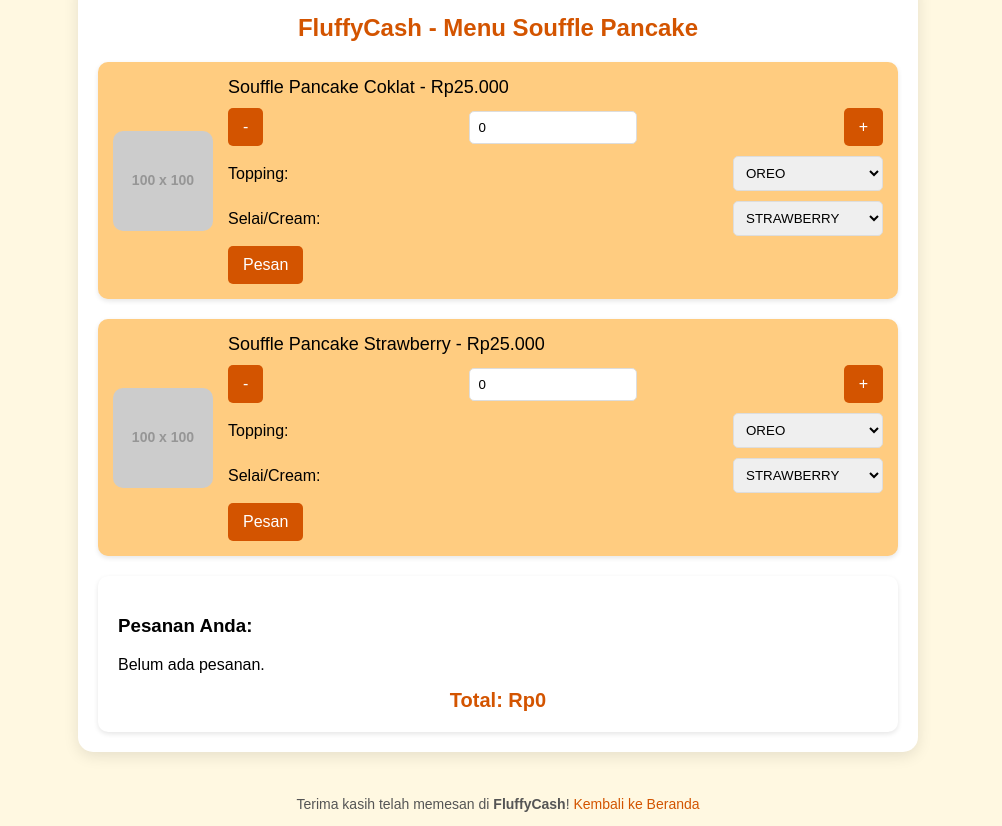
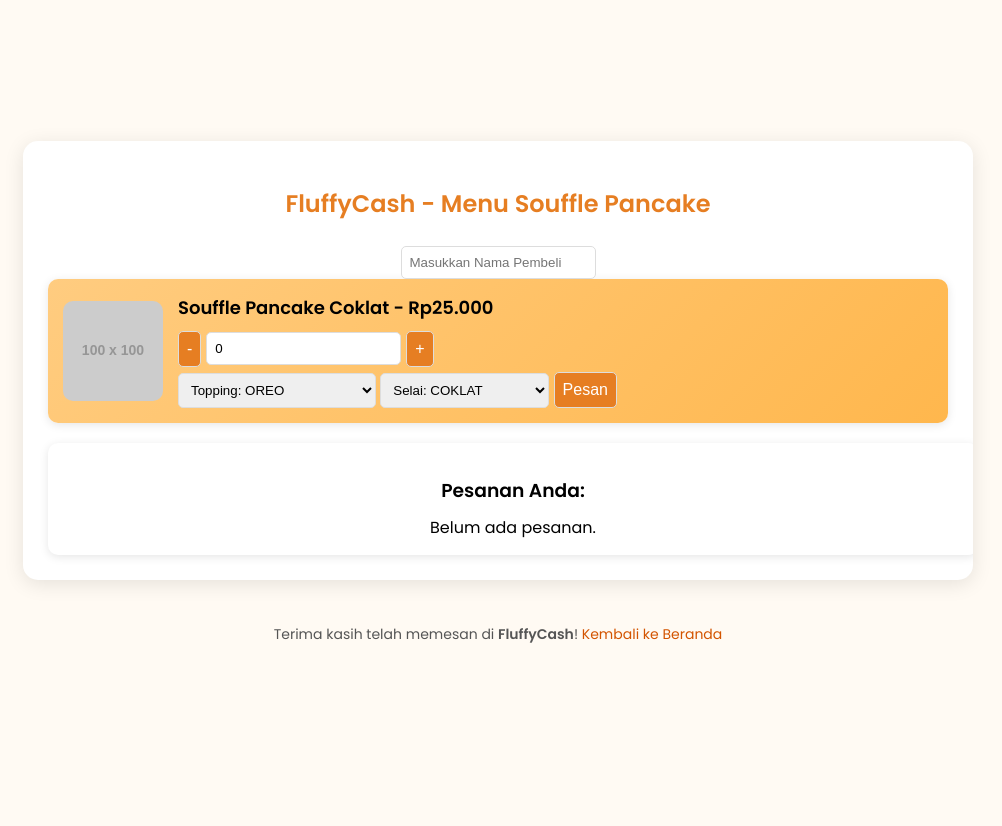
Before and after one commit to MasAmi28/Fluffycash, a plain HTML site: page index.html in a window 1280 px wide. Shown: the whole page, without its empty margins (142-1144 px from the left). After the commit the page ends 800 px from the top, so only its background shows below. Drawn offline with Linux system fonts and the light colour scheme; placeholder pictures from the web are drawn by us.

Commit message:
Update index.html

```diff
--- a/index.html
+++ b/index.html
@@ -3,49 +3,52 @@
 <head>
     <meta charset="UTF-8">
     <meta name="viewport" content="width=device-width, initial-scale=1.0">
-    <title>FluffyCash</title>
+    <title>FluffyCash - Souffle Pancakes</title>
+    <link href="https://fonts.googleapis.com/css2?family=Poppins:wght@300;400;600&display=swap" rel="stylesheet">
     <style>
         body {
-            font-family: 'Arial', sans-serif;
-            background-color: #fff8e1;
+            font-family: 'Poppins', sans-serif;
+            background-color: #fffaf3;
             margin: 0;
             padding: 0;
             display: flex;
             justify-content: center;
             align-items: center;
-            height: 100vh;
             flex-direction: column;
+            min-height: 100vh;
         }
 
         .container {
-            max-width: 800px;
+            max-width: 900px;
             width: 100%;
             background: #ffffff;
             border-radius: 15px;
-            box-shadow: 0px 4px 15px rgba(0, 0, 0, 0.1);
-            padding: 20px;
+            box-shadow: 0px 4px 20px rgba(0, 0, 0, 0.1);
+            padding: 25px;
+            overflow: hidden;
+            text-align: center;
         }
 
         h2 {
-            color: #d35400;
-            text-align: center;
-            margin-bottom: 20px;
+            color: #e67e22;
+            font-weight: 600;
         }
 
         .menu-item {
             display: flex;
             flex-wrap: wrap;
             align-items: center;
-            background: #ffcc80;
+            background: linear-gradient(135deg, #ffcc80, #ffb74d);
             margin-bottom: 20px;
             padding: 15px;
             border-radius: 10px;
-            box-shadow: 0px 2px 5px rgba(0, 0, 0, 0.1);
-            transition: background 0.3s ease;
+            box-shadow: 0px 2px 10px rgba(0, 0, 0, 0.1);
+            transition: transform 0.3s ease, box-shadow 0.3s ease;
         }
 
         .menu-item:hover {
-            background: #f39c12;
+            transform: scale(1.05);
+            box-shadow: 0px 4px 15px rgba(0, 0, 0, 0.2);
         }
 
         .menu-item img {
@@ -64,26 +67,37 @@
             display: block;
             margin-bottom: 5px;
             font-size: 18px;
+            font-weight: bold;
         }
 
-        .menu-item .quantity,
-        .menu-item .topping,
-        .menu-item .cream {
-            margin: 10px 0;
-            display: flex;
-            align-items: center;
-            justify-content: space-between;
-        }
-
-        select, input {
+        .menu-item select, input, .menu-item button {
             padding: 8px;
             border-radius: 5px;
             border: 1px solid #ddd;
-            width: 150px;
+            margin-top: 5px;
+        }
+
+        .menu-item .quantity-controls {
+            display: flex;
+            align-items: center;
+            gap: 5px;
+        }
+
+        .quantity-btn {
+            background: #e67e22;
+            color: white;
+            border: none;
+            padding: 5px 10px;
+            cursor: pointer;
+            font-size: 16px;
+        }
+
+        .quantity-btn:hover {
+            background: #d35400;
         }
 
         .order-btn {
-            background-color: #d35400;
+            background: #e67e22;
             color: white;
             padding: 10px 15px;
             border-radius: 5px;
@@ -94,15 +108,21 @@
         }
 
         .order-btn:hover {
-            background-color: #e67e22;
+            background: #d35400;
         }
 
         .order-summary {
+            background: white;
+            padding: 15px;
+            border-radius: 10px;
+            box-shadow: 0px 2px 10px rgba(0, 0, 0, 0.1);
+            width: 100%;
+            max-width: 900px;
             margin-top: 20px;
-            background-color: #fff;
-            padding: 20px;
-            border-radius: 10px;
-            box-shadow: 0px 2px 5px rgba(0, 0, 0, 0.1);
+        }
+
+        .order-summary h3 {
+            margin-bottom: 10px;
         }
 
         .order-summary ul {
@@ -112,16 +132,31 @@
         }
 
         .order-summary li {
+            font-size: 16px;
+            display: flex;
+            justify-content: space-between;
+            align-items: center;
             margin-bottom: 10px;
-            font-size: 16px;
+        }
+
+        .cancel-btn {
+            background: #e74c3c;
+            color: white;
+            padding: 5px 10px;
+            border-radius: 5px;
+            border: none;
+            cursor: pointer;
+        }
+
+        .cancel-btn:hover {
+            background: #c0392b;
         }
 
         .total-price {
             font-weight: bold;
-            font-size: 20px;
+            font-size: 22px;
+            color: #e67e22;
             margin-top: 15px;
-            text-align: center;
-            color: #d35400;
         }
 
         .footer {
@@ -134,186 +169,123 @@
             color: #d35400;
             text-decoration: none;
         }
-
-        .cancel-btn {
-            background-color: #e74c3c;
-            color: white;
-            padding: 5px 10px;
-            border-radius: 5px;
-            border: none;
-            cursor: pointer;
-        }
-
-        .cancel-btn:hover {
-            background-color: #c0392b;
-        }
     </style>
-    <script>
-        let orders = [];
-        let totalPrice = 0;
-        const pricePerItem = 25000;
-
-        function pesanItem(item, quantity, topping, cream) {
-            if (quantity > 0) {
-                let orderPrice = pricePerItem * quantity;
-                let order = {
-                    item: `${quantity} pcs ${item} - Topping: ${topping}, Selai: ${cream}`,
-                    price: orderPrice,
-                    id: new Date().getTime()
-                };
-                orders.push(order);
-                totalPrice += orderPrice;
-                updateOrderSummary();
-            } else {
-                alert("Jumlah pesanan harus lebih dari 0.");
-            }
-        }
-
-        function updateQuantity(item, operation) {
-            let qtyElement = document.getElementById(item + "-quantity");
-            let qty = parseInt(qtyElement.value);
-            if (operation === "increase") {
-                qty++;
-            } else if (operation === "decrease" && qty > 0) {
-                qty--;
-            }
-            qtyElement.value = qty;
-        }
-
-        function updateOrderSummary() {
-            let orderList = document.getElementById("order-list");
-            orderList.innerHTML = "";
-            if (orders.length > 0) {
-                orders.forEach(order => {
-                    let li = document.createElement("li");
-                    li.textContent = order.item;
-                    let cancelBtn = document.createElement("button");
-                    cancelBtn.textContent = "Batal";
-                    cancelBtn.className = "cancel-btn";
-                    cancelBtn.onclick = function () { cancelOrder(order.id); };
-                    li.appendChild(cancelBtn);
-                    orderList.appendChild(li);
-                });
-                let totalPriceElement = document.getElementById("total-price");
-                totalPriceElement.textContent = `Total: Rp${totalPrice.toLocaleString()}`;
-                document.getElementById("clear-orders-btn").style.display = "inline-block";
-            } else {
-                let li = document.createElement("li");
-                li.textContent = "Belum ada pesanan.";
-                orderList.appendChild(li);
-                let totalPriceElement = document.getElementById("total-price");
-                totalPriceElement.textContent = "Total: Rp0";
-                document.getElementById("clear-orders-btn").style.display = "none";
-            }
-        }
-
-        function cancelOrder(orderId) {
-            orders = orders.filter(order => order.id !== orderId);
-            totalPrice = orders.reduce((total, order) => total + order.price, 0);
-            updateOrderSummary();
-        }
-
-        function clearOrders() {
-            orders = [];
-            totalPrice = 0;
-            updateOrderSummary();
-        }
-    </script>
 </head>
 <body>
     <div class="container">
         <h2>FluffyCash - Menu Souffle Pancake</h2>
 
+        <input type="text" id="buyer-name" placeholder="Masukkan Nama Pembeli">
+
         <div class="menu-item">
             <img src="https://via.placeholder.com/100" alt="Souffle Pancake Coklat">
             <div class="details">
                 <span>Souffle Pancake Coklat - Rp25.000</span>
-                <div class="quantity">
-                    <button class="order-btn" onclick="updateQuantity('chocolate', 'decrease')">-</button>
-                    <input id="chocolate-quantity" type="number" value="0" readonly />
-                    <button class="order-btn" onclick="updateQuantity('chocolate', 'increase')">+</button>
+                <div class="quantity-controls">
+                    <button class="quantity-btn" onclick="adjustQuantity(this, -1)">-</button>
+                    <input type="number" min="0" value="0">
+                    <button class="quantity-btn" onclick="adjustQuantity(this, 1)">+</button>
                 </div>
-                <div class="topping">
-                    <label for="chocolate-topping">Topping:</label>
-                    <select id="chocolate-topping">
-                        <option value="OREO">OREO</option>
-                        <option value="CHOCO CHIPS">CHOCO CHIPS</option>
-                        <option value="RAINBOW CHIP">RAINBOW CHIP</option>
-                        <option value="MARSHMELLOW">MARSHMELLOW</option>
-                        <option value="CARAMEL">CARAMEL</option>
-                        <option value="KAJU">KAJU</option>
-                        <option value="KACANG ALMOND">KACANG ALMOND</option>
-                        <option value="MILO">MILO</option>
-                    </select>
-                </div>
-                <div class="cream">
-                    <label for="chocolate-cream">Selai/Cream:</label>
-                    <select id="chocolate-cream">
-                        <option value="STRAWBERRY">STRAWBERRY</option>
-                        <option value="CAPUCINO">CAPUCINO</option>
-                        <option value="COKLAT">COKLAT</option>
-                        <option value="CHOCO CRUNCHY">CHOCO CRUNCHY</option>
-                        <option value="GREENTEA">GREENTEA</option>
-                        <option value="TARO">TARO</option>
-                        <option value="TIRAMISU">TIRAMISU</option>
-                        <option value="CHEESE">CHEESE</option>
-                    </select>
-                </div>
-                <button class="order-btn" onclick="pesanItem('Souffle Pancake Coklat', document.getElementById('chocolate-quantity').value, document.getElementById('chocolate-topping').value, document.getElementById('chocolate-cream').value)">Pesan</button>
-            </div>
-        </div>
-
-        <div class="menu-item">
-            <img src="https://via.placeholder.com/100" alt="Souffle Pancake Strawberry">
-            <div class="details">
-                <span>Souffle Pancake Strawberry - Rp25.000</span>
-                <div class="quantity">
-                    <button class="order-btn" onclick="updateQuantity('strawberry', 'decrease')">-</button>
-                    <input id="strawberry-quantity" type="number" value="0" readonly />
-                    <button class="order-btn" onclick="updateQuantity('strawberry', 'increase')">+</button>
-                </div>
-                <div class="topping">
-                    <label for="strawberry-topping">Topping:</label>
-                    <select id="strawberry-topping">
-                        <option value="OREO">OREO</option>
-                        <option value="CHOCO CHIPS">CHOCO CHIPS</option>
-                        <option value="RAINBOW CHIP">RAINBOW CHIP</option>
-                        <option value="MARSHMELLOW">MARSHMELLOW</option>
-                        <option value="CARAMEL">CARAMEL</option>
-                        <option value="KAJU">KAJU</option>
-                        <option value="KACANG ALMOND">KACANG ALMOND</option>
-                        <option value="MILO">MILO</option>
-                    </select>
-                </div>
-                <div class="cream">
-                    <label for="strawberry-cream">Selai/Cream:</label>
-                    <select id="strawberry-cream">
-                        <option value="STRAWBERRY">STRAWBERRY</option>
-                        <option value="CAPUCINO">CAPUCINO</option>
-                        <option value="COKLAT">COKLAT</option>
-                        <option value="CHOCO CRUNCHY">CHOCO CRUNCHY</option>
-                        <option value="GREENTEA">GREENTEA</option>
-                        <option value="TARO">TARO</option>
-                        <option value="TIRAMISU">TIRAMISU</option>
-                        <option value="CHEESE">CHEESE</option>
-                    </select>
-                </div>
-                <button class="order-btn" onclick="pesanItem('Souffle Pancake Strawberry', document.getElementById('strawberry-quantity').value, document.getElementById('strawberry-topping').value, document.getElementById('strawberry-cream').value)">Pesan</button>
+                <select>
+                    <option>Topping: OREO</option>
+                    <option>Topping: CARAMEL</option>
+                    <option>Topping: MARSHMELLOW</option>
+                </select>
+                <select>
+                    <option>Selai: COKLAT</option>
+                    <option>Selai: STRAWBERRY</option>
+                    <option>Selai: GREENTEA</option>
+                </select>
+                <button class="order-btn" onclick="addToOrder(this)">Pesan</button>
             </div>
         </div>
 
         <div class="order-summary">
             <h3>Pesanan Anda:</h3>
-            <ul id="order-list">
-                <li>Belum ada pesanan.</li>
-            </ul>
-            <div id="total-price" class="total-price">Total: Rp0</div>
-            <button id="clear-orders-btn" class="order-btn" style="display: none;" onclick="clearOrders()">Hapus Semua Pesanan</button>
+            <div id="order-list">Belum ada pesanan.</div>
         </div>
     </div>
 
     <div class="footer">
         <p>Terima kasih telah memesan di <strong>FluffyCash</strong>! <a href="#">Kembali ke Beranda</a></p>
     </div>
+
+    <script>
+        let orders = {};
+
+        function adjustQuantity(button, change) {
+            const input = button.parentElement.querySelector('input');
+            let value = parseInt(input.value) + change;
+            input.value = value < 0 ? 0 : value;
+        }
+
+        function addToOrder(button) {
+            const buyerName = document.getElementById('buyer-name').value.trim();
+            if (!buyerName) {
+                alert('Masukkan nama pembeli terlebih dahulu!');
+                return;
+            }
+
+            const itemDetails = button.parentElement;
+            const itemName = itemDetails.querySelector('span').innerText;
+            const quantity = parseInt(itemDetails.querySelector('input').value);
+            if (quantity === 0) {
+                alert('Masukkan jumlah yang valid!');
+                return;
+            }
+
+            const topping = itemDetails.querySelectorAll('select')[0].value;
+            const selai = itemDetails.querySelectorAll('select')[1].value;
+            const price = 25000 * quantity;
+
+            if (!orders[buyerName]) {
+                orders[buyerName] = [];
+            }
+
+            orders[buyerName].push({ itemName, topping, selai, quantity, price });
+            updateOrderList();
+        }
+
+        function updateOrderList() {
+            const orderListDiv = document.getElementById('order-list');
+            orderListDiv.innerHTML = '';
+
+            for (const buyer in orders) {
+                const buyerDiv = document.createElement('div');
+                buyerDiv.innerHTML = `<h4>${buyer}</h4>`;
+                let total = 0;
+
+                const ul = document.createElement('ul');
+                orders[buyer].forEach((order, index) => {
+                    total += order.price;
+                    const li = document.createElement('li');
+                    li.innerHTML = `${order.itemName} (${order.quantity}) - Rp${order.price.toLocaleString()} <button class="cancel-btn" onclick="cancelOrder('${buyer}', ${index})">Batalkan</button>`;
+                    ul.appendChild(li);
+                });
+
+                buyerDiv.appendChild(ul);
+                buyerDiv.innerHTML += `<div class="total-price">Total: Rp${total.toLocaleString()}</div>`;
+                buyerDiv.innerHTML += `<button class="cancel-btn" onclick="cancelAllOrders('${buyer}')">Batalkan Semua Pesanan</button>`;
+                orderListDiv.appendChild(buyerDiv);
+            }
+
+            if (Object.keys(orders).length === 0) {
+                orderListDiv.innerHTML = 'Belum ada pesanan.';
+            }
+        }
+
+        function cancelOrder(buyer, index) {
+            orders[buyer].splice(index, 1);
+            if (orders[buyer].length === 0) {
+                delete orders[buyer];
+            }
+            updateOrderList();
+        }
+
+        function cancelAllOrders(buyer) {
+            delete orders[buyer];
+            updateOrderList();
+        }
+    </script>
 </body>
 </html>
```
